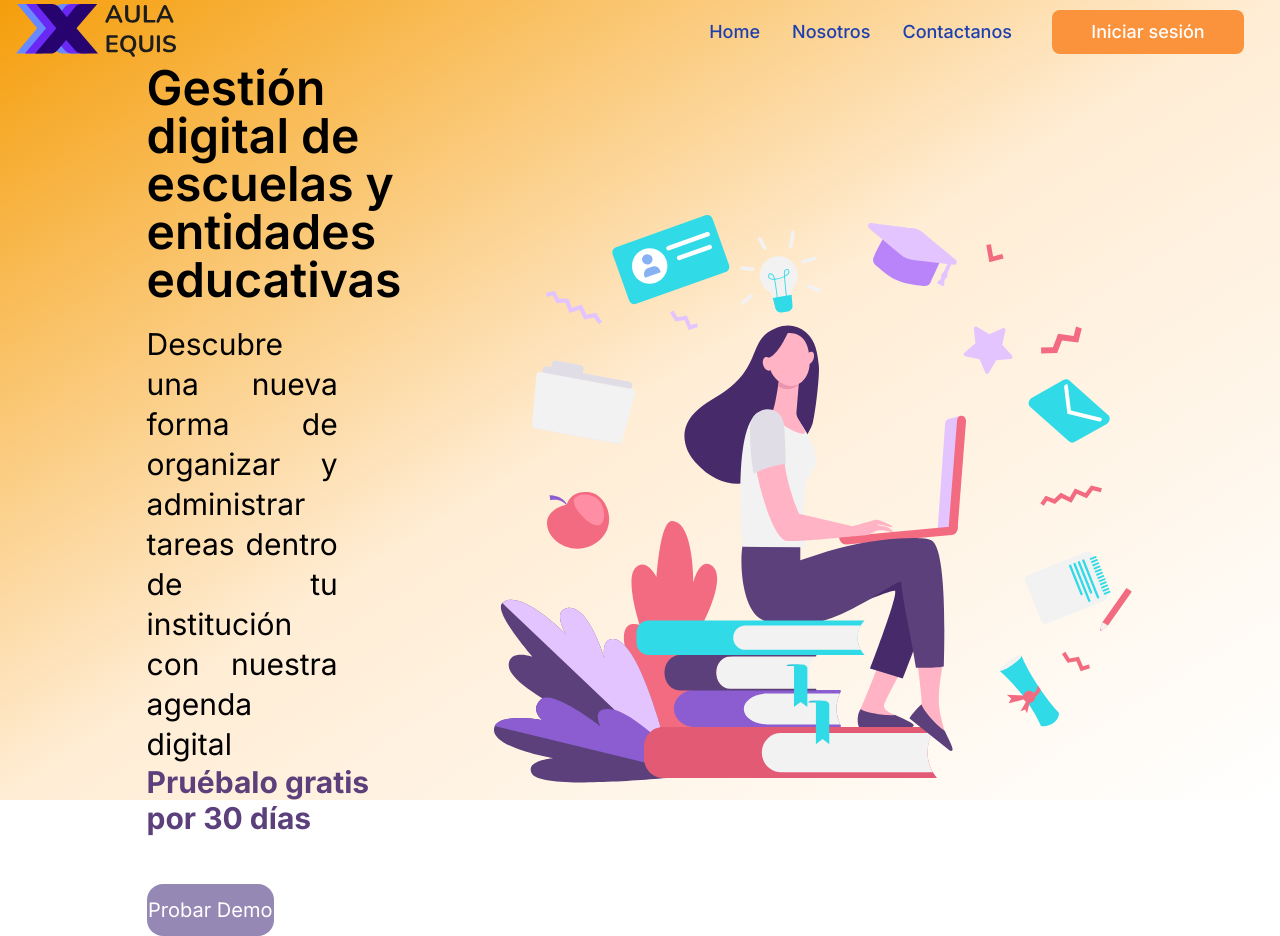
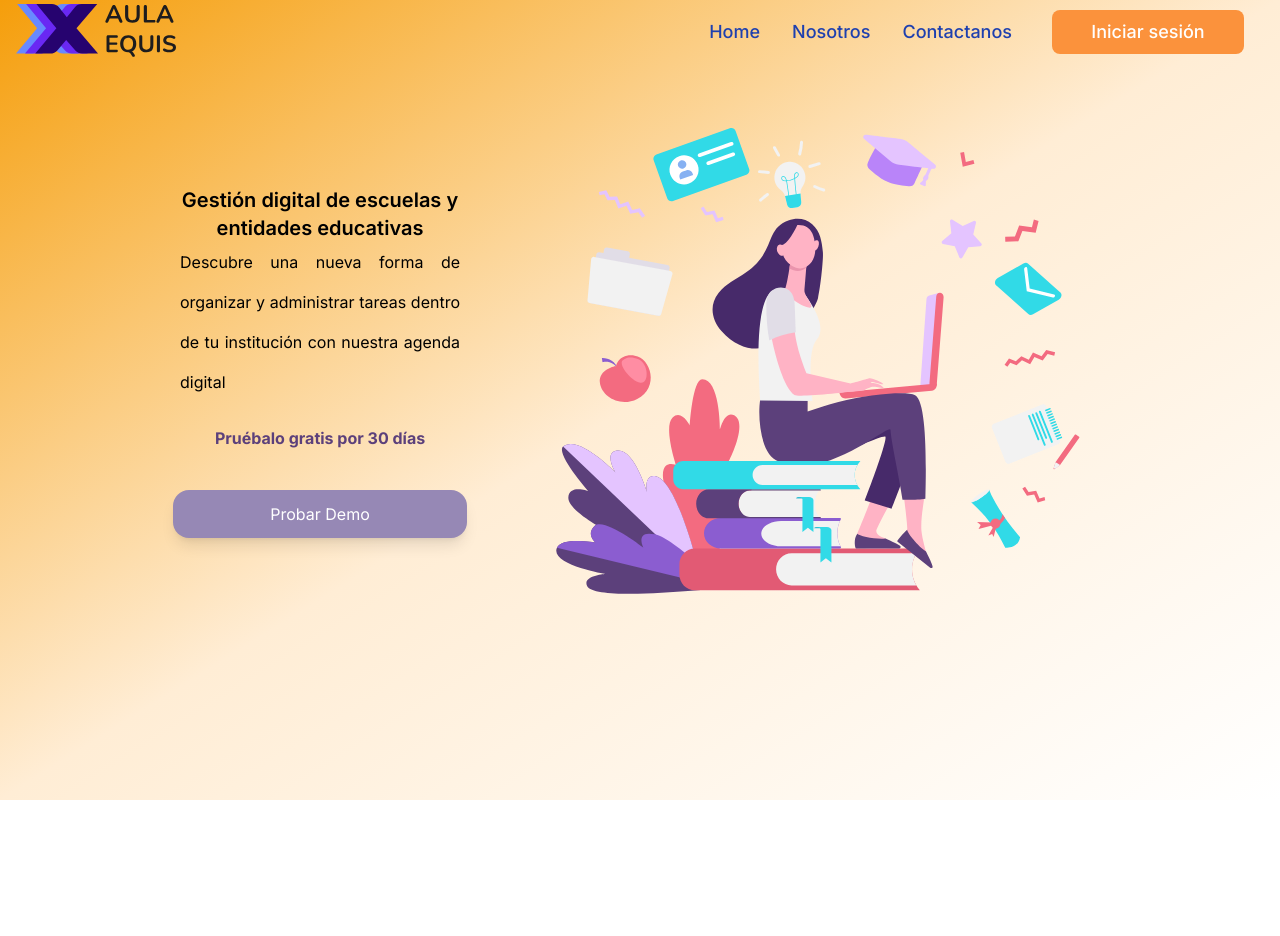
Before and after one commit to FooTalent/Aula-Equis, a React (Vite) app in the folder FrontEnd/aula-equis/: page /lan in a window 1280 px wide. After the commit the page ends 800 px from the top, so only its background shows below. Built offline with nearby package versions, Linux system fonts and the light colour scheme.

Commit message:
ft_landing

```diff
--- a/FrontEnd/aula-equis/src/aula-equis/pages/landing/Landing.jsx
+++ b/FrontEnd/aula-equis/src/aula-equis/pages/landing/Landing.jsx
@@ -2,30 +2,28 @@ import landig from '../../assets/landing.svg'
 import Navbar from '../../components/NavBar/Navbar'
 export const Landing = () => {
   return (
-    <div className="bg-gradient-to-br from-amber-500 via-orange-100 to-white h-screen ">
+    <div className="h-screen">
+      <div className="bg-gradient-to-br from-amber-500 via-orange-100 to-white min-h-full ">
         <Navbar />
-      <div className="lg:flex items-center  justify-center md:grid text-center  sm:px-36 ">
-        <div className="lg:ml-32 lg:text-left">
-          <h2 className="text-2xl font-semibold pb-10 sm:text-4xl   lg:text-5xl lg:pb-5">
+        <div className=" items-center justify-center flex text-center mt-16 sm:px-40 ">
+          <div className="">
+            <h2 className="font-semibold sm:text-xl">
               Gestión digital de escuelas y entidades educativas
             </h2>
-          <img
-            src={landig}
-            alt=""
-            className="pb-12 px-6 lg:hidden sm:px-32  lg:px-0"
-          />
-          <p className="text-base pb-5 font-medium px-9 text-justify lg:p-0 sm:text-xl lg:text-3xl lg:w-9/12 lg:leading-10 sm:pb-14 lg:font-normal">
-            Descubre una nueva forma de organizar y administrar tareas dentro de
-            tu institución con nuestra agenda digital
+            <img src={landig} alt="" className="my-6 lg:hidden" />
+            <p className="text-base  px-5 font-medium text-justify lg:leading-10 lg:font-normal">
+              Descubre una nueva forma de organizar y administrar tareas dentro
+              de tu institución con nuestra agenda digital
             </p>
-          <p className="text-2xl font-bold pb-4 text-[#5C407B] sm:text-3xl sm:pb-12 ">
+            <p className="font-bold pb-4 text-[#5C407B] my-6">
               Pruébalo gratis por 30 días
             </p>
-          <button className="bg-[#9688B5] rounded-3xl py-3 text-white text-xl w-11/12 sm:w-1/2 sm:rounded-2xl ">
+            <button className="bg-[#9688B5] rounded-2xl py-3 text-white  w-11/12 shadow-lg shadow-[#9688B5]-500/40">
               Probar Demo
             </button>
           </div>
-        <img src={landig} alt="" className="hidden lg:inline lg:mr-20" />
+          <img src={landig} alt="" className="hidden lg:inline lg:w-2/3" />
+        </div>
       </div>
     </div>
   )
```
Lines whose indentation alone changed are shown as unchanged.
